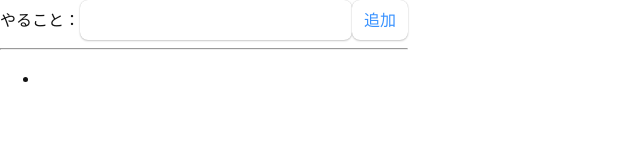
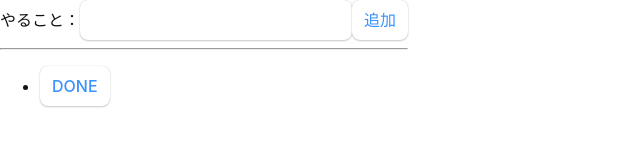
Before and after one commit to MofuMofu2/react-sandbox, a React (Create React App) app: page / in a window 1280 px wide. Both pictures are taken after a click on the button "追加". Shown: the top 160 px of the page, without its empty margins (0-640 px from the left). Built offline with nearby package versions, Linux system fonts and the light colour scheme.

Commit message:
feature: #53 この例だとcurrentTargetを使う方が良さそう？
https://github.com/MofuMofu2/react-sandbox/issues/53#issuecomment-1782925347

```diff
--- a/src/component/Todo/Todo.tsx
+++ b/src/component/Todo/Todo.tsx
@@ -29,6 +29,16 @@ export default function Todo() {
     ]);
   };
 
+  const handleDone = (e: React.MouseEvent<HTMLButtonElement>) => {
+    setTodo(
+      todo.map((item) => {
+        return item.id === Number(e.currentTarget.dataset.id)
+          ? { ...item, isDone: true }
+          : item;
+      })
+    );
+  };
+
   return (
     <div>
       <label htmlFor="title">やること：</label>
@@ -44,7 +54,12 @@ export default function Todo() {
       <hr />
       <ul>
         {todo.map((item) => (
-          <li key={item.id}>{item.title}</li>
+          <li key={item.id}>
+            {item.title}
+            <button type="button" onClick={handleDone} data-id={item.id}>
+              DONE
+            </button>
+          </li>
         ))}
       </ul>
     </div>
```
